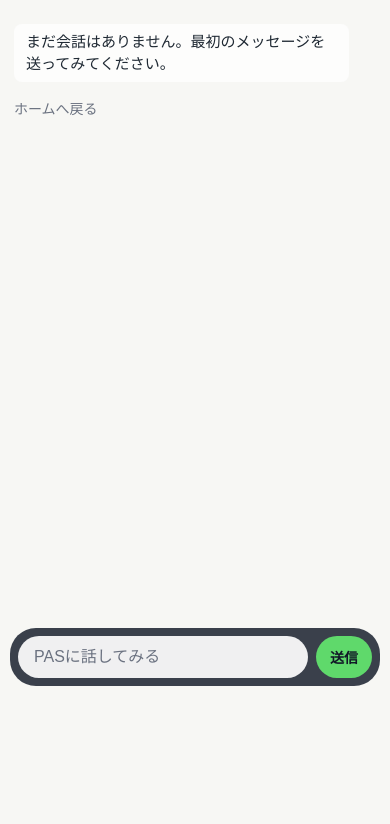
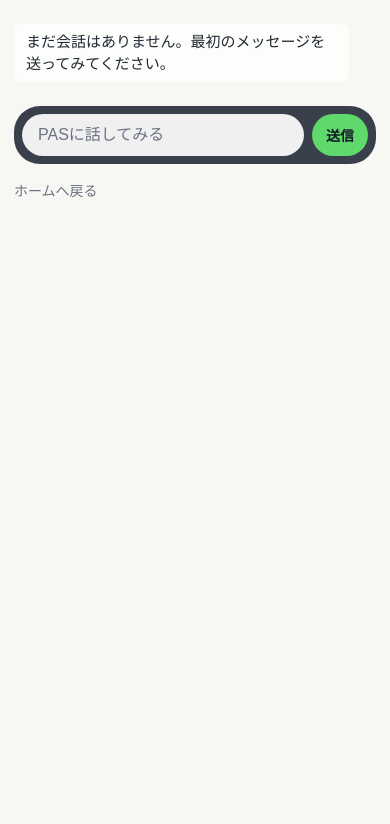
Before and after one commit to kokura-yuta/PAS, a FastAPI app: template templates/chat.html in a window 390 px wide. Shown: the part 148-972 px from the top of the page. After the commit the page ends 345 px from the top, so only its background shows below. Run offline with FastAPI, Linux system fonts and the light colour scheme; the template is opened without the code that fills it, so the values that code supplies are empty.

Commit message:
Fix mobile chat input overlap

```diff
--- a/static/style.css
+++ b/static/style.css
@@ -365,7 +365,7 @@ body {
     border: none;
     border-radius: 22px;
     background: rgba(255, 255, 255, 0.92);
-    color: var(--text);
+    color: #111827;
     font-size: 16px;
     outline: none;
 }
@@ -464,7 +464,7 @@ body {
     }
 
     .chat-page {
-        padding: 24px 14px 104px;
+        padding: 24px 14px 24px;
     }
 
     .chat-header {
@@ -498,8 +498,12 @@ body {
     }
 
     .chat-form {
-        bottom: 10px;
-        width: calc(100% - 20px);
+        position: sticky;
+        left: auto;
+        bottom: env(safe-area-inset-bottom, 0);
+        transform: none;
+        width: 100%;
+        margin-top: 24px;
         padding: 8px;
         gap: 8px;
         border-radius: 26px;
@@ -509,6 +513,7 @@ body {
         height: 42px;
         min-width: 0;
         font-size: 16px;
+        color: #111827;
     }
 
     .chat-form button {
```
